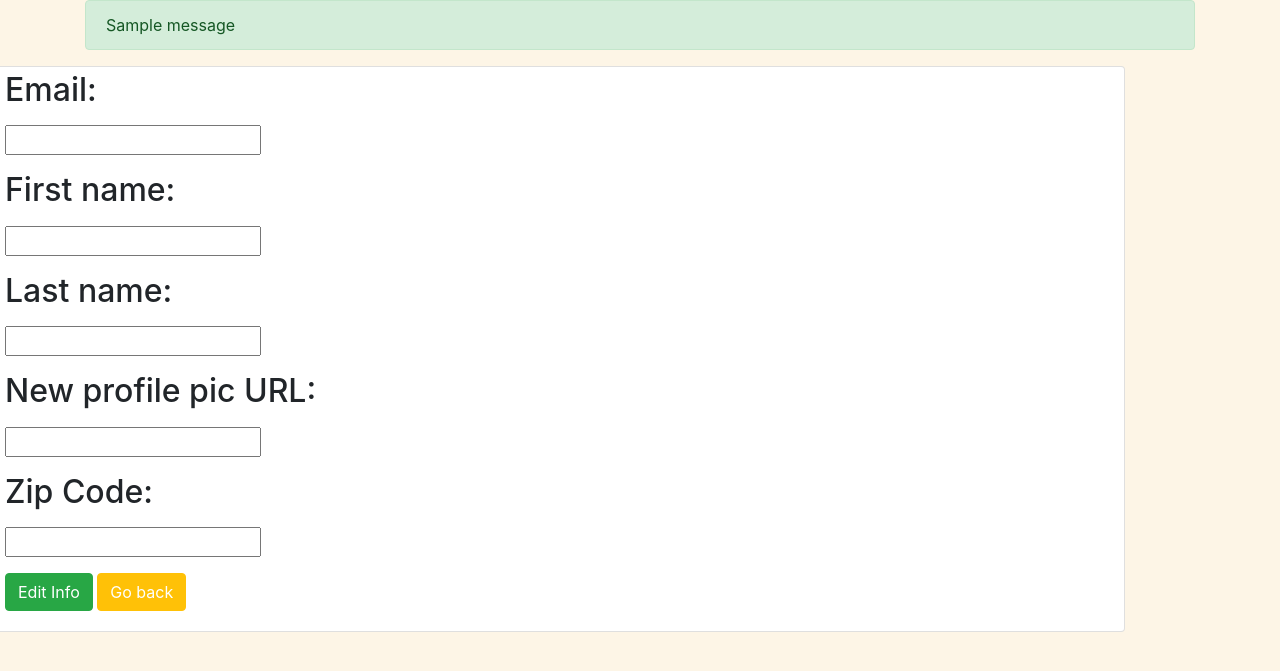
After one commit to LSanchez17/Plant-Keeper, a Flask app: page /1/account/edit in a window 1280 px wide. The commit adds this page. Shown: the top 671 px of the page. Run offline with Flask 2, Linux system fonts and the light colour scheme; tables that the repository leaves empty hold one stand-in row (values such as "Sample post"); one stand-in notice (Sample message) is shown; some libraries are stand-ins or nearby versions.

Commit message:
Added more routes, prep for API interaction

```diff
--- a/app.py
+++ b/app.py
@@ -3,7 +3,7 @@ import os
 from flask import Flask, render_template, request, flash, redirect, session, g
 from sqlalchemy.exc import IntegrityError
 
-from forms import RegisterForm, LoginForm, AddPlantForm, EditPlantForm, TutorialForm, GardenForm
+from forms import RegisterForm, LoginForm, AddPlantForm, EditPlantForm, TutorialForm, GardenForm, EditUserInformation
 from models import db, connect_db, User, Plants, Weather, Garden
 from api_logic import *
 
@@ -167,19 +167,78 @@ def add_plants(user_id):
         flash('Plant added successfully!', 'success')
         return redirect(f'/{g.user.id}/plants')
     else:
-        flash('Could not add plant, check your input', 'danger')
         return render_template('/plants/add_plant.html', form=form)
 
     return render_template('/plants/add_plant.html', form=form)
 
+@app.route('/<int:user_id>/plants/edit/<int:plant_id>', methods=['GET','POST'])
+def edit_plants(user_id, plant_id):
+    """Lets user update information on current plants attached to their account"""
+    which_user = User.query.get_or_404(user_id)
+
+    form = EditPlantForm()
+
+    if form.validate_on_submit():
+        which_plant = Plants.query.get_or_404(plant_id)
+
+        which_plant.last_watered = form.last_watered.data
+        which_plant.last_trimmed = form.last_trimmed.data
+        which_plant.last_repotted = form.last_repotted.data
+        which_plant.indoor = form.indoor.data or False
+
+        db.session.add(which_plant)
+        db.session.commit()
+
+        flash('Plant editted successfully!', 'Sucess')
+        return redirect(f'/{g.user.id}/plants')
+
+    return render_template('/plants/edit_plants.html', form=form)
+
+###########################################################################
+#USER ACCOUNT EDIT INFORMATION
+@app.route('/<int:user_id>/account')
+def view_account(user_id):
+    """View user account"""
+    which_user = User.query.get_or_404(user_id)
+    list_of_plants = which_user.plants
+
+    return render_template('/user/user_view.html', user=which_user, plant_list=list_of_plants)
+
+@app.route('/<int:user_id>/account/edit')
+def edit_account(user_id):
+    """Edit user information"""
+    which_user = User.query.get_or_404(user_id)
+    form = EditUserInformation()
+
+    if form.validate_on_submit():
+        which_user.email = form.email.data or which_user.email
+        which_user.first_name = form.first_name.data or which_user.first_name
+        which_user.last_name = form.last_name.data or which_user.last_name
+        which_user.profile_pic_url = form.profile_pic_url.data or which_user.profile_pic_url
+        which_user.location = form.location.data or which_user.location
+
+        db.session.add(which_user)
+        db.session.commit()
+
+        flash('Information updated!', 'success')
+        return redirect(f'/{g,user.id}/account')
+
+    return render_template('/user/user_edit.html', form=form)
 
 
+###########################################################################
+# Weather API reporting
+@app.route('/weather')
+def general_weather():
+    """Shows current country forecast"""
 
+    return render_template('/weather/general_weather.html')
 
+@app.route('/weather/<int:user_id>')
+def user_weather(user_id):
+    """Displays user's local weather"""
 
-
-
-
+    return render_template('/weather/user_weather.html')
 
 
 
--- a/forms.py
+++ b/forms.py
@@ -1,5 +1,5 @@
 from flask_wtf import FlaskForm
-from wtforms import StringField, PasswordField, DateField, TextAreaField, BooleanField, SelectField
+from wtforms import StringField, PasswordField, DateField, TextAreaField, BooleanField, SelectField, IntegerField
 from wtforms.validators import DataRequired, Email, Length, Optional
 
 from datetime import date
@@ -18,6 +18,15 @@ class LoginForm(FlaskForm):
     username = StringField('Username:', validators=[DataRequired()])
     password = PasswordField('Password:', validators=[DataRequired()])
 
+class EditUserInformation(FlaskForm):
+    """Form for editing user information"""
+
+    email = StringField('Email: ', validators=[Optional(), Email()])
+    first_name = StringField('First name: ', validators=[Optional()])
+    last_name = StringField('Last name: ', validators=[Optional()])
+    profile_pic_url = StringField('New profile pic URL: ', validators=[Optional()])
+    location = IntegerField('Zip Code: ', validators=[Optional()])
+
 class AddPlantForm(FlaskForm):
     """Form for adding a plant to user's garden"""
 
@@ -32,18 +41,18 @@ class AddPlantForm(FlaskForm):
 class EditPlantForm(FlaskForm):
     """Login form."""
 
-    last_watered = DateField('Last date watered', validators=[Optional()])
-    last_trimmed = DateField('Last date trimmed', validators=[Optional()])
-    last_repotted = DateField('Last date repotted', validators=[Optional()])
-    indoor = BooleanField('Indoor plant?', validators=[DataRequired()])
-    garden_residency = SelectField('Which garden?', validators=[DataRequired()])
+    last_watered = DateField('Date last watered', validators=[Optional()])
+    last_trimmed = DateField('Date last trimmed', validators=[Optional()])
+    last_repotted = DateField('Date last repotted', validators=[Optional()])
+    indoor = BooleanField('Indoor plant?', validators=[Optional()])
+    # garden_residency = SelectField('Which garden?', validators=[DataRequired()])
 
 class TutorialForm(FlaskForm):
     """Tutorial form for inserting basic user information"""
     first_name = StringField('First name:', validators=[DataRequired()])
     last_name = StringField('Last name:', validators=[DataRequired()])
     profile_pic_url = StringField('Profile picture URL', validators=[DataRequired()])
-    location = StringField('Zip Code', validators=[DataRequired()])
+    location = IntegerField('Zip Code', validators=[DataRequired()])
 
 class GardenForm(FlaskForm):
     """For for editing garden"""
--- a/models.py
+++ b/models.py
@@ -20,7 +20,7 @@ class User(db.Model):
     first_name = db.Column(db.Text)
     last_name = db.Column(db.Text)
     profile_pic_url = db.Column(db.Text, default='/static/user_default.png')
-    location = db.Column(db.Text)
+    location = db.Column(db.Integer)
     password = db.Column(db.Text, nullable=False)
     fully_set_up = db.Column(db.Boolean, default=False)
 
--- a/templates/base.html
+++ b/templates/base.html
@@ -14,7 +14,7 @@
             <li class='navbar-brand'><a href='/{{g.user.id}}/plants' class='nav-link text-white'><img src='/static/add-plant-icon.png' style='width:30px;height:30px'> My Plants</a></li>
             <li class='navbar-brand'><a href='/weather' class='nav-link text-white'><img src='/static/weather/calendar.png' style='width:30px;height:30px'> Weather</a></li>
             {% if g.user %}
-                <li class='navbar-brand'><a href='/account' class='nav-link text-white'><img src={{g.user.profile_pic_url}} style='width:30px;height:30px'>  Account Info</a></li>
+                <li class='navbar-brand'><a href='/{{g.user.id}}/account' class='nav-link text-white'><img src={{g.user.profile_pic_url}} style='width:30px;height:30px'>  Account Info</a></li>
                 <li class='navbar-brand'><a href='/logout' class='nav-link text-white'>Logout</a></li>
             {% endif %}
         </ul>
--- a/templates/plants/plants_page.html
+++ b/templates/plants/plants_page.html
@@ -14,7 +14,7 @@
                     <li class='list-group-item'>Last repotted: {{plant.last_repotted}}</li>
                   </ul>
                   <button class='btn btn-sm btn-primary'>
-                      <a href='/{{g.user.id}}/plants/edit' class='card-link text-white'>Edit Plant</a>
+                      <a href='/{{g.user.id}}/plants/edit/{{plant.id}}' class='card-link text-white'>Edit Plant</a>
                   </button>
                 </div>
             </div>
--- /dev/null
+++ b/templates/user/user_edit.html
@@ -0,0 +1,25 @@
+{% extends 'base.html' %}
+
+{% block content %}
+
+<div class='container row justify-content-center card p-1'>
+    <div class='col-md-12'>
+      <form class='form-group' method='POST'>
+          {{form.hidden_tag() }}
+          {% for field in form
+              if field.widget.input_type != 'hidden' %}
+          <div>
+          <h2>{{field.label}}</h2>
+          <p>{{field}}</p>
+          {% for error in field.errors %}
+              {{error}}
+          {% endfor %}
+          </div>
+          {% endfor %}
+          <button class='btn btn-md btn-success' type='submit'>Edit Info</button>
+          <button class='btn btn-md btn-warning'><a href='/{{g.user.id}}/account' class='text-white'>Go back</a></button>
+      </form>
+    </div>
+</div>
+
+{% endblock %}
```
Also changed, not shown: templates/index.html (+8 -1 lines), templates/plants/edit_plants.html (added, +26 -0 lines), templates/user/user_view.html (added, +14 -0 lines), templates/weather/general_weather.html (added, +12 -0 lines), templates/weather/user_weather.html (added, +7 -0 lines).
